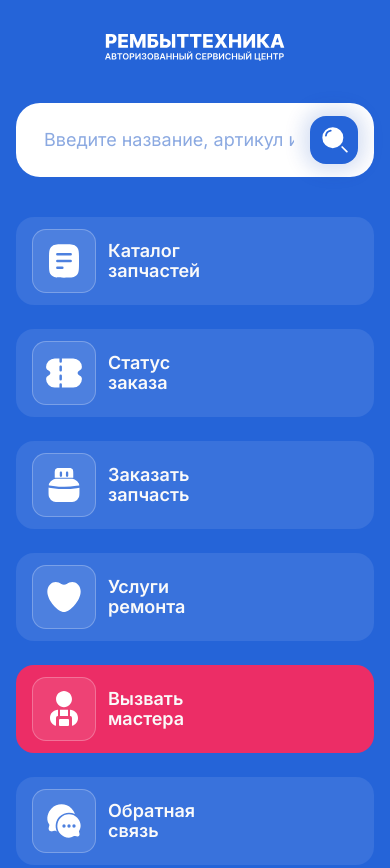
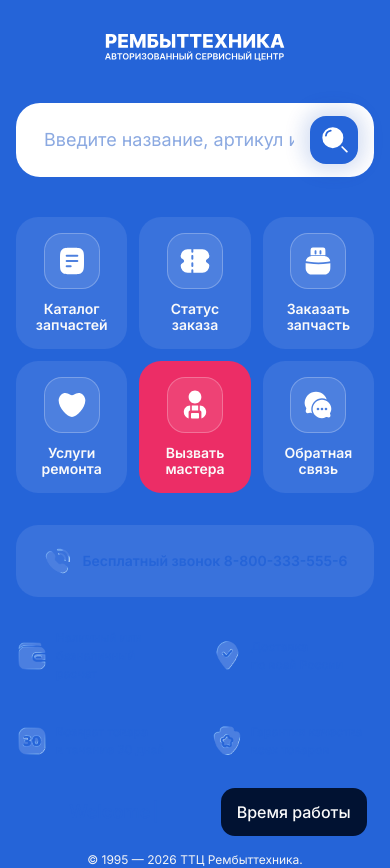
Before and after one commit to devtimberg/rbt-service-web, a Next.js app: page / in a window 390 px wide. Shown: the top 868 px of the page. Built offline with nearby package versions, Linux system fonts and the light colour scheme.

Commit message:
Enhance layout and styling across components for improved responsiveness; update HomeBenefitsStrip and HomeQuickAction for better alignment and spacing, and adjust RootLayout for consistent background styling.

```diff
--- a/app/layout.tsx
+++ b/app/layout.tsx
@@ -16,6 +16,11 @@ export const metadata: Metadata = {
   title: "Сервисный центр ООО ТТЦ Рембыттехника",
   description:
     "На сегодняшний день, практически все люди без исключения пользуются различными видами бытовой техники, компьютерами и смартфонами. Трудно представить дом без стиральной или посудомоечной машины, холодильника или морозильной камеры, водонагревательных приборов или варочной поверхности. Однако любая техника иногда подводит, выходя из строя или отказываясь работать. Причины неисправности могут быть абсолютно разные, от неправильной эксплуатации техники до естественного износа деталей и их поломки. ",
+  formatDetection: {
+    telephone: false,
+    email: false,
+    address: false,
+  },
 };
 
 export default function RootLayout({
@@ -26,7 +31,7 @@ export default function RootLayout({
   return (
     <html lang="ru-RU">
       <body
-        className={`${geistSans.variable} ${geistMono.variable} bg-primary-900 p-0 antialiased lg:p-4`}
+        className={`${geistSans.variable} ${geistMono.variable} bg-primary-500 p-0 antialiased lg:bg-primary-900 lg:p-4`}
       >
         {children}
       </body>
--- a/screens/home/ui/home-benefits-strip.tsx
+++ b/screens/home/ui/home-benefits-strip.tsx
@@ -17,19 +17,19 @@ export function HomeBenefitsStrip() {
       {callBenefit ? (
         <a
           href="tel:+78003335556"
-          className="bg-primary-300 text-primary mb-8 flex w-full items-center justify-center gap-4 rounded-3xl px-6 py-5 md:hidden"
+          className="bg-primary-300 text-primary mb-8 flex w-full items-center justify-center gap-2 rounded-3xl px-6 py-5 md:hidden"
         >
-          <span className="">
+          <span className="shrink-0">
             <Image
               src={callBenefit.iconSrc}
               alt=""
-              width={48}
-              height={48}
+              width={32}
+              height={32}
               className="block"
               aria-hidden
             />
           </span>
-          <span className="text-left leading-tight font-semibold sm:text-xl">
+          <span className="text-center text-[14px] leading-tight font-semibold sm:text-xl">
             {callBenefitParts[0]}
             {callBenefitParts[1] ? (
               <>
@@ -51,12 +51,12 @@ export function HomeBenefitsStrip() {
             <Image
               src={benefit.iconSrc}
               alt=""
-              width={48}
-              height={48}
+              width={32}
+              height={32}
               className="block"
               aria-hidden
             />
-            <span className="text-primary text-sm font-medium whitespace-pre-wrap">
+            <span className="text-primary text-[12px] font-medium whitespace-pre-wrap">
               {benefit.text}
             </span>
           </HStack>
--- a/screens/home/ui/home-quick-action.tsx
+++ b/screens/home/ui/home-quick-action.tsx
@@ -7,7 +7,7 @@ export function HomeQuickAction() {
   return (
     <Container>
       <Box className="m-auto max-w-[960px]">
-        <div className="grid grid-cols-1 gap-6 sm:grid-cols-2 lg:grid-cols-3 lg:gap-8">
+        <div className="grid grid-cols-3 gap-3 md:grid-cols-3 md:gap-6 lg:gap-8">
           {HOME_QUICK_ACTIONS.map((action) => {
             const Icon = action.icon;
             const isAccent =
@@ -18,17 +18,17 @@ export function HomeQuickAction() {
                 key={action.key}
                 href={action.href}
                 className={cn(
-                  "text-inverse bg-primary-300 flex w-full items-center gap-3 rounded-2xl px-4 py-3 transition-colors",
+                  "text-inverse bg-primary-300 flex w-full flex-col items-center justify-center gap-3 rounded-3xl px-3 py-4 text-center transition-colors md:min-h-[116px] md:flex-row md:justify-start md:rounded-2xl md:px-4 md:py-3 md:text-left",
                   isAccent ? "bg-secondary-500" : "null",
                 )}
               >
-                <span className="inline-flex h-16 w-16 shrink-0 items-center justify-center rounded-xl border border-white/25 bg-white/10">
+                <span className="inline-flex h-14 w-14 shrink-0 items-center justify-center rounded-2xl border border-white/25 bg-white/10 md:h-16 md:w-16 md:rounded-xl">
                   <Icon
-                    className="size-10"
+                    className="size-8 md:size-10"
                     aria-hidden
                   />
                 </span>
-                <span className="text-lg leading-5 font-semibold whitespace-pre-line">
+                <span className="text-[14px] leading-4 font-semibold whitespace-pre-line md:text-lg md:leading-5">
                   {action.text}
                 </span>
               </Link>
```
